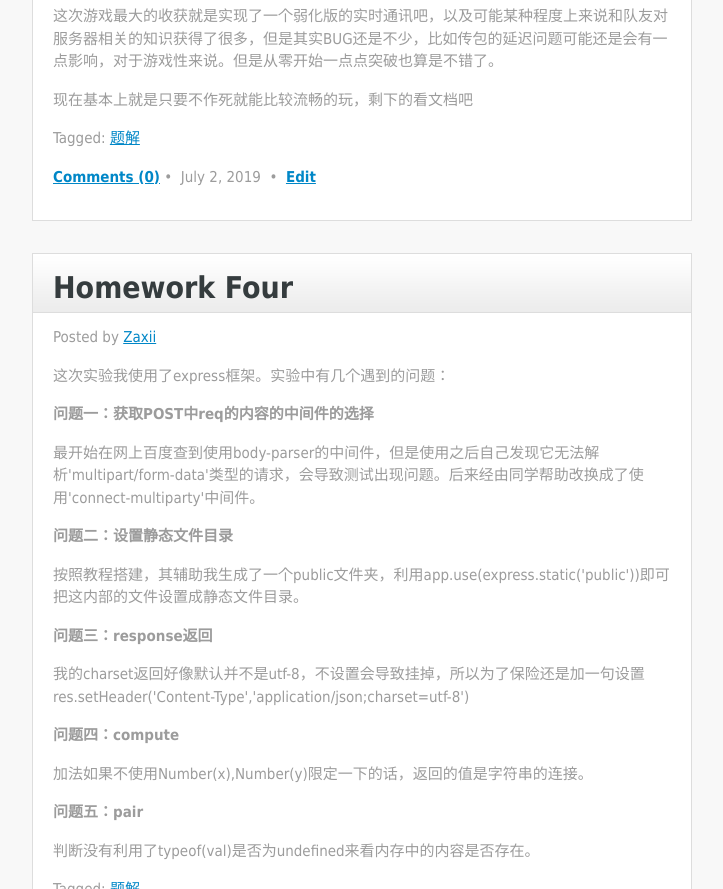
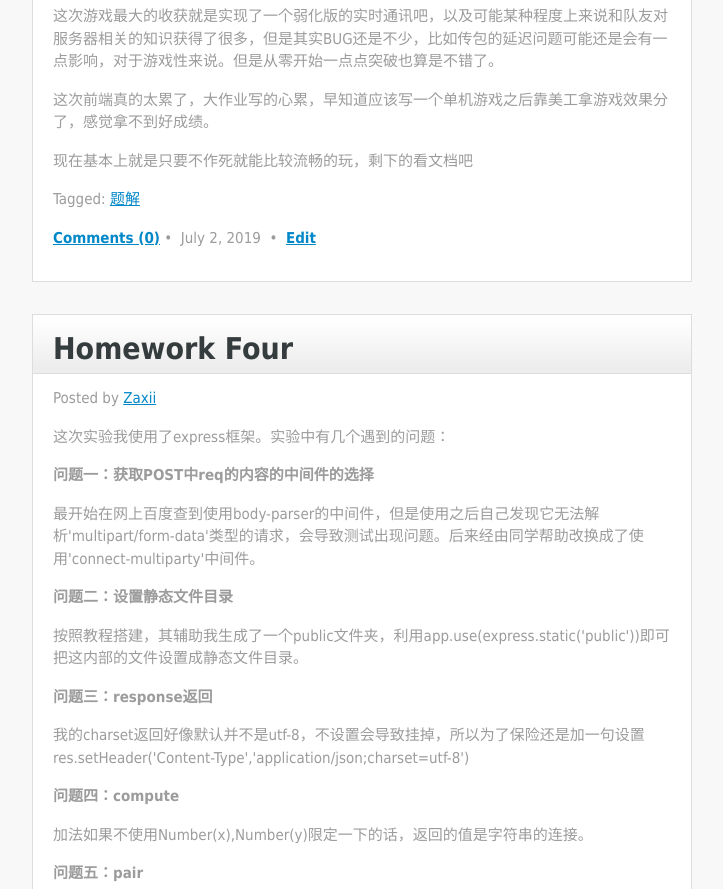
Before and after one commit to lacclaude/zaxii.github.io, a plain HTML site: page index.html in a window 1280 px wide. Shown: the part 1161-2050 px from the top of the page, without its empty margins (128-851 px from the left). Drawn offline with Linux system fonts and the light colour scheme.

Commit message:
no message

```diff
--- a/index.html
+++ b/index.html
@@ -48,6 +48,7 @@
                                 <p>这里先介绍游戏的环境，是一个2D平面，其中包含重力以及摩擦力但并无空气阻力的影响。游戏大环境的主要精灵包括两个人物、两个人物丢出的球、两个人物在蓄力丢球的瞄准线、若干砖块。游戏目的很简单，两个人操控两个角色，可蓄力的投掷自己有且仅有一个的球（球落在地面上会归为无主状态，任何人都可以捡取，而在空中的球是有归属的，也就是说主角可以实现空接自己的球的目的）来攻击对方，若击中，则击中者得一分，率先获取五分者赢得比赛。每有一个玩家获得一分场景会进行刷新。下图为游戏的整体逻辑流程图。
                                 </p>
                                 <p>这次游戏最大的收获就是实现了一个弱化版的实时通讯吧，以及可能某种程度上来说和队友对服务器相关的知识获得了很多，但是其实BUG还是不少，比如传包的延迟问题可能还是会有一点影响，对于游戏性来说。但是从零开始一点点突破也算是不错了。</p>
+                                <p>这次前端真的太累了，大作业写的心累，早知道应该写一个单机游戏之后靠美工拿游戏效果分了，感觉拿不到好成绩。</p>
                                 <p>现在基本上就是只要不作死就能比较流畅的玩，剩下的看文档吧</p>
                                 <p>Tagged: <a href="#">题解</a></p>
                                 <p><a href="reply.html"><strong>Comments (0)</strong></a><span>&nbsp;&bull;&nbsp;</span> July 2, 2019 <span>&nbsp;&bull;&nbsp;</span> <a href="#"><strong>Edit</strong></a></p>
```
